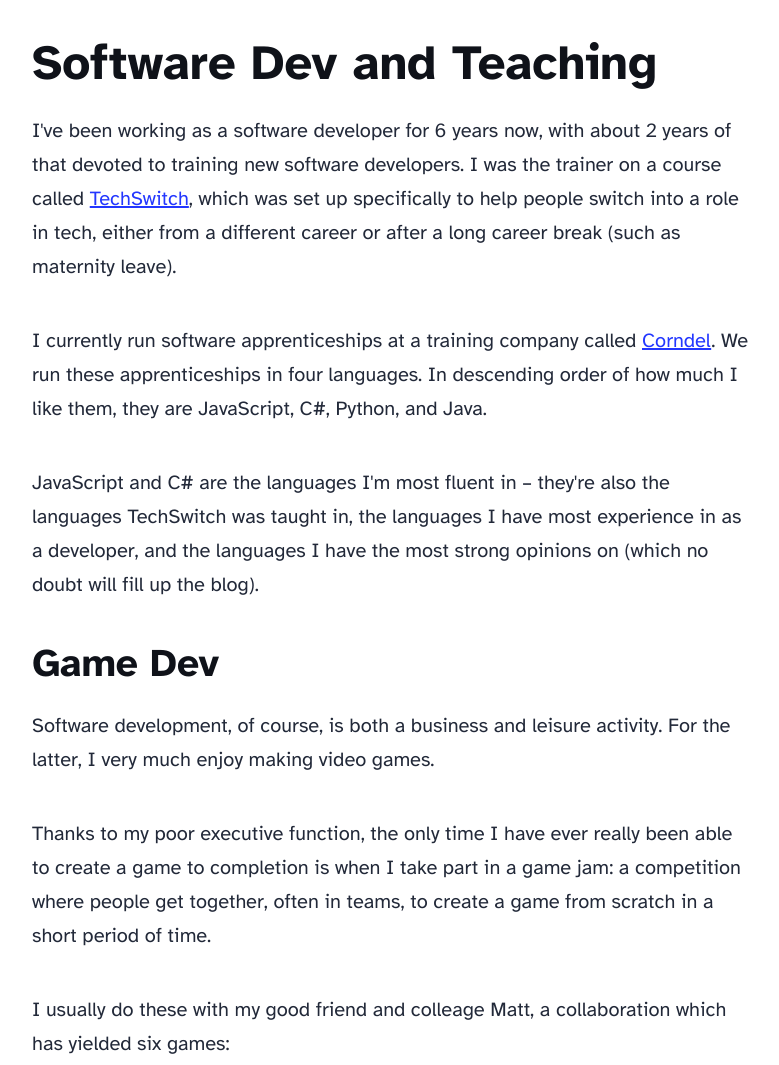
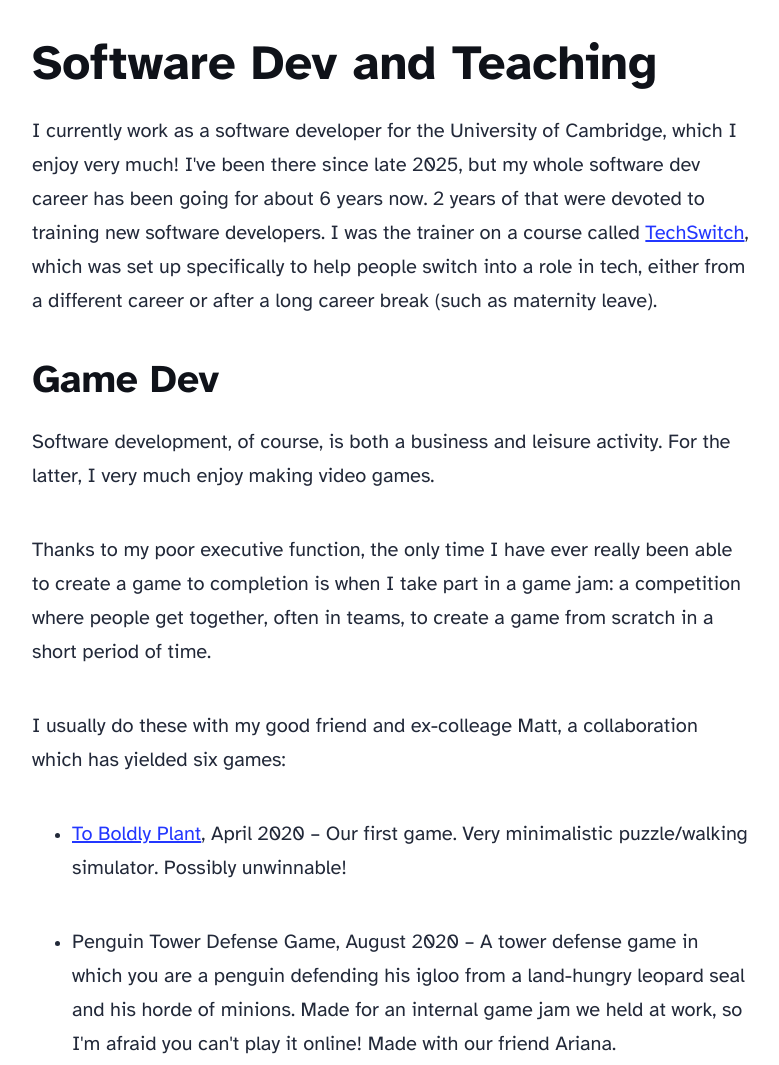
Before and after one commit to TimLeach635/blog, an Astro site: page /about in a window 1280 px wide. Shown: the part 944-2009 px from the top of the page, without its empty margins (248-1027 px from the left). Built offline with nearby package versions, Linux system fonts and the light colour scheme; Astro itself is replaced by a stand-in of ours.

Commit message:
feat: update about page

```diff
--- a/src/pages/about.astro
+++ b/src/pages/about.astro
@@ -14,18 +14,11 @@ import Layout from '../layouts/BlogPost.astro';
 	</p>
 
 	<h2>Software Dev and Teaching</h2>
-	<p>
-		I've been working as a software developer for {differenceInYears(new Date(), new Date(2019, 10, 19))} years now, with about 2 years of that devoted to
+  <p>
+    I currently work as a software developer for the University of Cambridge, which I enjoy very much! I've been there since late 2025, but my whole
+		software dev career has been going for about {differenceInYears(new Date(), new Date(2019, 10, 19))} years now. 2 years of that were devoted to
 		training new software developers. I was the trainer on a course called <a href="https://www.techswitch.co.uk/home" target="_blank">TechSwitch</a>, which
 		was set up specifically to help people switch into a role in tech, either from a different career or after a long career break (such as maternity leave).
-	</p>
-	<p>
-		I currently run software apprenticeships at a training company called <a href="https://www.corndel.com/" target="_blank">Corndel</a>. We run these
-		apprenticeships in four languages. In descending order of how much I like them, they are JavaScript, C#, Python, and Java.
-	</p>
-	<p>
-		JavaScript and C# are the languages I'm most fluent in – they're also the languages TechSwitch was taught in, the languages I have most
-		experience in as a developer, and the languages I have the most strong opinions on (which no doubt will fill up the blog).
 	</p>
 	<h3>Game Dev</h3>
 	<p>
@@ -36,7 +29,7 @@ import Layout from '../layouts/BlogPost.astro';
 		part in a game jam: a competition where people get together, often in teams, to create a game from scratch in a short period of time.
 	</p>
 	<p>
-		I usually do these with my good friend and colleage Matt, a collaboration which has yielded six games:
+		I usually do these with my good friend and ex-colleage Matt, a collaboration which has yielded six games:
 	</p>
 	<ul>
 		<li>
@@ -119,7 +112,7 @@ import Layout from '../layouts/BlogPost.astro';
 		which I really hated at the time, but am now quite happy that it's one of the skills I have.
 	</p>
 	<p>
-		In my adult life I'm more inclined towards the bass guitar, which I play in a band at work (and occasionally post videos of me playing to social media).
+		In my adult life I'm more inclined towards the bass guitar, which I play in a band (and occasionally post videos of me playing to social media).
 	</p>
 	<p>
 		I'm also a keen singer (<em>keen</em> in the sense of "enthusiastic", not in the sense of "good") – in 2015, while at university, I joined an
@@ -128,8 +121,8 @@ import Layout from '../layouts/BlogPost.astro';
 		which I'm quite proud of!
 	</p>
 	<p>
-		In terms of <em>writing</em> music, every year my company puts on an album writing challenge, in which we collaboratively write, record, and
-		produce an album's worth of genre-spanning music. I have written two songs for this so far
+    In terms of <em>writing</em> music, every year the company I used to work at puts on an album writing challenge, in which we collaboratively write,
+    record, and produce an album's worth of genre-spanning music. I have written two songs for this so far
 		(<a href="https://open.spotify.com/track/0155T1yNzqiCHbohBrQOoP?si=b4f3da6fa72647eb" target="_blank"><em>Long Cold Sleep</em></a>, a blues-rock sci-fi
 		inspired song about the horrors of capitalism, and
 		<a href="https://open.spotify.com/track/2LD6Z0iAmv5NmerKogOtx1?si=529dbdacf162457b" target="_blank"><em>It Has To Be Now</em></a>, a funk song
```
